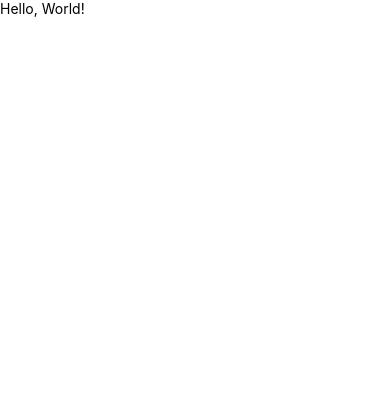
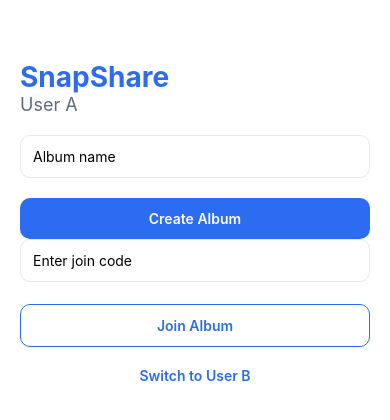
Before and after one commit to aartisab/snap-share, a React Native app in the folder app/: screen / in a window 390 px wide. Shown: the top 420 px of the page. Built offline with nearby package versions, Linux system fonts and the light colour scheme.

Commit message:
added firebase and supabase

```diff
--- a/app/App.js
+++ b/app/App.js
@@ -1,6 +1,227 @@
-import React from 'react';
-import HelloWorld from './prototypes/HelloWorld';
+import React, { useState, useEffect } from "react";
+import {
+  View, Text, TextInput, TouchableOpacity, FlatList, Image, Alert, StyleSheet
+} from "react-native";
+import * as ImagePicker from "expo-image-picker";
+import * as MediaLibrary from "expo-media-library";
+
+import {
+  createAlbum,
+  joinAlbum,
+  subscribeToAlbum,
+  uploadPhoto,
+} from "./firebaseAlbumService";
 
 export default function App() {
-    return <HelloWorld />;
+  const [activeUser, setActiveUser] = useState("A");
+
+  const [userA, setUserA] = useState({ name: "", albumCode: "", album: null });
+  const [userB, setUserB] = useState({ name: "", albumCode: "", album: null });
+
+  const user = activeUser === "A" ? userA : userB;
+  const setUser = activeUser === "A" ? setUserA : setUserB;
+
+  /* -----------------------------
+      CREATE ALBUM
+  ------------------------------ */
+  const handleCreate = async () => {
+    if (!user.name.trim()) return;
+
+    const album = await createAlbum(user.name);
+    setUser({ ...user, albumCode: album.code, album });
+  };
+
+  /* -----------------------------
+      JOIN ALBUM
+  ------------------------------ */
+  const handleJoin = async () => {
+    const album = await joinAlbum(user.albumCode);
+
+    if (!album) {
+      Alert.alert("Error", "Invalid join code.");
+      return;
+    }
+
+    setUser({ ...user, album });
+  };
+
+  /* -----------------------------
+      REAL-TIME SUBSCRIPTION
+  ------------------------------ */
+  useEffect(() => {
+    if (!user.albumCode) return;
+
+    const unsub = subscribeToAlbum(user.albumCode, (updatedAlbum) => {
+      setUser((prev) => ({ ...prev, album: updatedAlbum }));
+    });
+
+    return unsub;
+  }, [user.albumCode]);
+
+  /* -----------------------------
+      UPLOAD PHOTO
+  ------------------------------ */
+  const handleUpload = async () => {
+    if (!user.album) return;
+
+    const perm = await ImagePicker.requestMediaLibraryPermissionsAsync();
+    if (!perm.granted) {
+      alert("Media library permission is required");
+      return;
+    }
+
+    const result = await ImagePicker.launchImageLibraryAsync({
+      mediaTypes: ImagePicker.MediaTypeOptions.Images,
+      quality: 1,
+    });
+
+    if (!result.canceled) {
+      await uploadPhoto(user.album.code, result.assets[0].uri);
+    }
+  };
+
+  /* -----------------------------
+      DOWNLOAD PHOTO
+  ------------------------------ */
+  const handleDownload = async (uri) => {
+    const perm = await MediaLibrary.requestPermissionsAsync();
+    if (!perm.granted) {
+      alert("Media library access required.");
+      return;
+    }
+
+    try {
+      await MediaLibrary.saveToLibraryAsync(uri);
+      alert("Saved to device!");
+    } catch (e) {
+      console.error(e);
+      alert("Error saving.");
+    }
+  };
+
+  /* -----------------------------
+      ALBUM PAGE
+  ------------------------------ */
+  if (user.album) {
+    return (
+      <View style={styles.container}>
+        <Text style={styles.h1}>{user.album.name}</Text>
+        <Text style={styles.code}>Join Code: {user.album.code}</Text>
+
+        <TouchableOpacity style={styles.primaryButton} onPress={handleUpload}>
+          <Text style={styles.primaryText}>Upload Photo</Text>
+        </TouchableOpacity>
+
+        <FlatList
+          data={user.album.photos}
+          keyExtractor={(item, i) => i.toString()}
+          numColumns={3}
+          style={{ marginTop: 20 }}
+          renderItem={({ item }) => (
+            <TouchableOpacity onPress={() => handleDownload(item)}>
+              <Image
+                source={{ uri: item }}
+                style={styles.image}
+              />
+            </TouchableOpacity>
+          )}
+        />
+
+        <TouchableOpacity
+          style={styles.tertiaryButton}
+          onPress={() => setActiveUser(activeUser === "A" ? "B" : "A")}
+        >
+          <Text style={styles.tertiaryText}>
+            Switch to User {activeUser === "A" ? "B" : "A"}
+          </Text>
+        </TouchableOpacity>
+      </View>
+    );
+  }
+
+  /* -----------------------------
+      CREATE/JOIN PAGE
+  ------------------------------ */
+  return (
+    <View style={styles.container}>
+      <Text style={styles.h1}>SnapShare</Text>
+      <Text style={styles.sub}>User {activeUser}</Text>
+
+      <TextInput
+        placeholder="Album name"
+        style={styles.input}
+        value={user.name}
+        onChangeText={(t) => setUser({ ...user, name: t })}
+      />
+
+      <TouchableOpacity style={styles.primaryButton} onPress={handleCreate}>
+        <Text style={styles.primaryText}>Create Album</Text>
+      </TouchableOpacity>
+
+      <TextInput
+        placeholder="Enter join code"
+        style={styles.input}
+        autoCapitalize="characters"
+        value={user.albumCode}
+        onChangeText={(t) => setUser({ ...user, albumCode: t })}
+      />
+
+      <TouchableOpacity style={styles.secondaryButton} onPress={handleJoin}>
+        <Text style={styles.secondaryText}>Join Album</Text>
+      </TouchableOpacity>
+
+      <TouchableOpacity
+        style={styles.tertiaryButton}
+        onPress={() => setActiveUser(activeUser === "A" ? "B" : "A")}
+      >
+        <Text style={styles.tertiaryText}>
+          Switch to User {activeUser === "A" ? "B" : "A"}
+        </Text>
+      </TouchableOpacity>
+    </View>
+  );
 }
+
+const styles = StyleSheet.create({
+  container: {
+    flex: 1, paddingTop: 60, paddingHorizontal: 20
+  },
+  h1: {
+    fontSize: 28, fontWeight: "700", color: "#2C6CF0"
+  },
+  sub: { fontSize: 18, color: "#5E6A80", marginBottom: 20 },
+  code: { fontSize: 16, color: "#5E6A80", marginTop: 8 },
+
+  input: {
+    borderWidth: 1, borderColor: "#E8E8E8",
+    padding: 12, borderRadius: 10, marginBottom: 12
+  },
+
+  primaryButton: {
+    backgroundColor: "#2C6CF0",
+    paddingVertical: 12, borderRadius: 10, marginTop: 8
+  },
+  primaryText: {
+    color: "white", fontWeight: "600", textAlign: "center"
+  },
+
+  secondaryButton: {
+    borderWidth: 1, borderColor: "#2C6CF0",
+    paddingVertical: 12, borderRadius: 10, marginTop: 10
+  },
+  secondaryText: {
+    color: "#2C6CF0", fontWeight: "600", textAlign: "center"
+  },
+
+  tertiaryButton: { marginTop: 20 },
+  tertiaryText: {
+    color: "#2C6CF0", fontWeight: "600", textAlign: "center"
+  },
+
+  image: {
+    width: 110,
+    height: 110,
+    margin: 4,
+    borderRadius: 8
+  }
+});
--- /dev/null
+++ b/app/firebaseAlbumService.js
@@ -0,0 +1,108 @@
+import { db } from "./firebaseConfig";
+import {
+  doc,
+  setDoc,
+  getDoc,
+  updateDoc,
+  arrayUnion,
+  onSnapshot,
+} from "firebase/firestore";
+
+import { supabase } from "./supabaseClient";
+import * as FileSystem from "expo-file-system";
+import { Blob } from "react-native";
+
+
+// -------------------------
+// Generate Join Code
+// -------------------------
+export function generateJoinCode() {
+  const chars = "ABCDEFGHJKLMNPQRSTUVWXYZ23456789";
+  let code = "";
+  for (let i = 0; i < 6; i++) {
+    code += chars[Math.floor(Math.random() * chars.length)];
+  }
+  return code;
+}
+
+// -------------------------
+// CREATE ALBUM
+// -------------------------
+export async function createAlbum(name) {
+  const code = generateJoinCode();
+
+  await setDoc(doc(db, "albums", code), {
+    name,
+    code,
+    photos: [],
+  });
+
+  return { name, code };
+}
+
+// -------------------------
+// JOIN ALBUM
+// -------------------------
+export async function joinAlbum(code) {
+  const ref = doc(db, "albums", code);
+  const snap = await getDoc(ref);
+
+  if (!snap.exists()) return null;
+  return snap.data();
+}
+
+// -------------------------
+// LIVE LISTENER
+// -------------------------
+export function subscribeToAlbum(code, callback) {
+  const ref = doc(db, "albums", code);
+  return onSnapshot(ref, (snap) => {
+    if (snap.exists()) callback(snap.data());
+  });
+}
+
+// -------------------------
+// UPLOAD PHOTO → SUPABASE
+// (Expo Blob official way)
+// -------------------------
+// UPLOAD PHOTO → SUPABASE STORAGE
+export async function uploadPhoto(albumCode, uri) {
+  try {
+    // 1. Fetch the local file into a Blob (MODERN EXPO WAY)
+    const response = await fetch(uri);
+    const blob = await response.blob();
+
+    // 2. Create a unique filename
+    const filename = `${albumCode}/${Date.now()}.jpg`;
+
+    // 3. Upload Blob to Supabase Storage
+    const { data, error } = await supabase.storage
+      .from("snapshare-photos")
+      .upload(filename, blob, {
+        contentType: "image/jpeg",
+        upsert: false,
+      });
+
+    if (error) {
+      console.log("Supabase Upload Error:", error);
+      throw error;
+    }
+
+    // 4. Get public URL
+    const { data: publicData } = supabase.storage
+      .from("snapshare-photos")
+      .getPublicUrl(filename);
+
+    const publicUrl = publicData.publicUrl;
+
+    // 5. Save URL in Firestore
+    await updateDoc(doc(db, "albums", albumCode), {
+      photos: arrayUnion(publicUrl),
+    });
+
+    return publicUrl;
+  } catch (e) {
+    console.error("Upload Error:", e);
+    throw e;
+  }
+}
--- /dev/null
+++ b/app/firebaseConfig.js
@@ -0,0 +1,17 @@
+import { initializeApp } from "firebase/app";
+import { getFirestore } from "firebase/firestore";
+import { getStorage } from "firebase/storage";
+
+const firebaseConfig = {
+  apiKey: "AIzaSyAjX6r_Nuf88Ha2Fa-_GQSCMzPbSjPY7jg",
+  authDomain: "snapshare2-2839a.firebaseapp.com",
+  projectId: "snapshare2-2839a",
+  storageBucket: "snapshare2-2839a.appspot.com",
+  messagingSenderId: "818068688404",
+  appId: "1:818068688404:web:d20d79667fd7eb8fbc6101"
+};
+
+const app = initializeApp(firebaseConfig);
+
+export const db = getFirestore(app);
+export const storage = getStorage(app);
--- a/app/package.json
+++ b/app/package.json
@@ -15,6 +15,7 @@
     "@react-navigation/bottom-tabs": "^7.4.0",
     "@react-navigation/elements": "^2.6.3",
     "@react-navigation/native": "^7.1.8",
+    "@supabase/supabase-js": "^2.84.0",
     "expo": "~54.0.22",
     "expo-constants": "~18.0.10",
     "expo-font": "~14.0.9",
@@ -29,6 +30,7 @@
     "expo-symbols": "~1.0.7",
     "expo-system-ui": "~6.0.8",
     "expo-web-browser": "~15.0.9",
+    "firebase": "^12.6.0",
     "metro": "0.80.9",
     "metro-source-map": "0.80.9",
     "react": "19.1.0",
@@ -38,6 +40,7 @@
     "react-native-reanimated": "~4.1.1",
     "react-native-safe-area-context": "~5.6.0",
     "react-native-screens": "~4.16.0",
+    "react-native-url-polyfill": "^3.0.0",
     "react-native-web": "~0.21.0",
     "react-native-worklets": "0.5.1"
   },
--- /dev/null
+++ b/app/supabaseClient.js
@@ -0,0 +1,6 @@
+import { createClient } from '@supabase/supabase-js';
+
+const SUPABASE_URL = "https://jzavzxmudrcjywayebzl.supabase.co";
+const SUPABASE_ANON_KEY = "sb_publishable_jDtr626Q3AftJXSfz5L5XA_JAfJp2mq";
+
+export const supabase = createClient(SUPABASE_URL, SUPABASE_ANON_KEY);
```
Also changed, not shown: app/app/(tabs)/index.tsx (+4 -4 lines), 1 other file (tests, documents, lock files or other folders).
